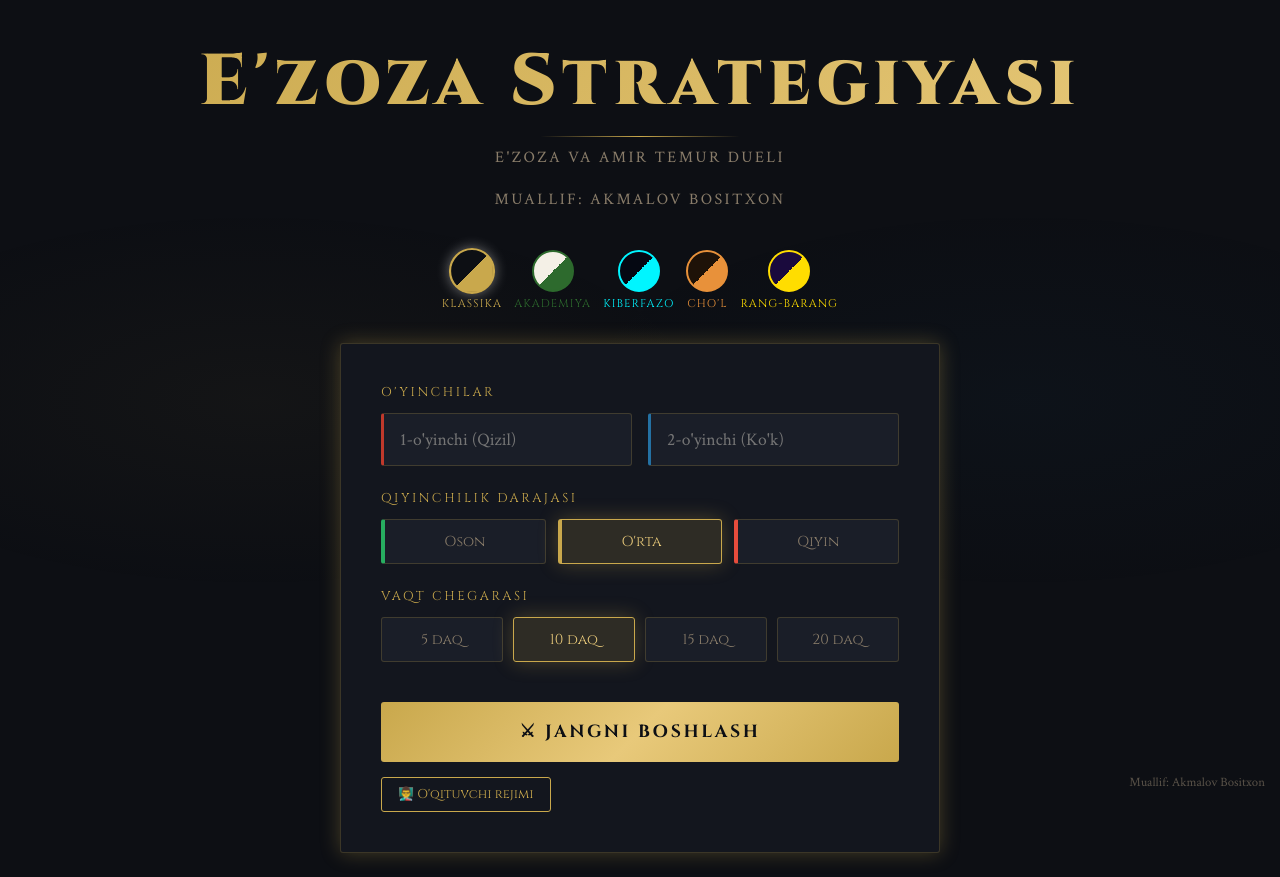
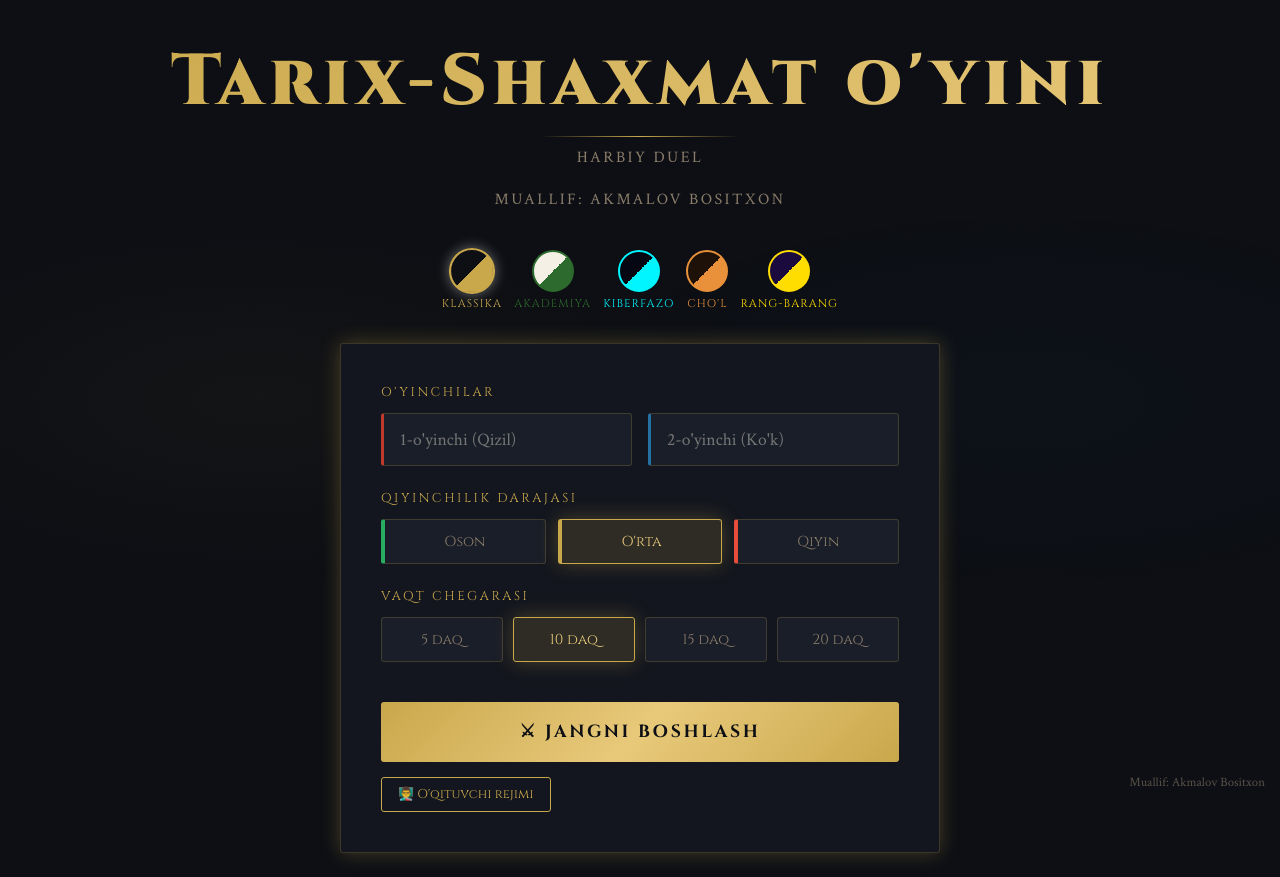
Before and after one commit to Bositkhannn/Tarix-Shaxmat, a plain HTML site: page index.html in a window 1280 px wide. Drawn offline with Linux system fonts and the light colour scheme.

Commit message:
Update index.html

```diff
--- a/index.html
+++ b/index.html
@@ -20,9 +20,9 @@
 <!-- SETUP SCREEN -->
 <div id="setup-screen" class="screen active">
     <div class="logo">
-        <div class="logo-title">E'zoza Strategiyasi</div>
+        <div class="logo-title"> Tarix-Shaxmat o'yini</div>
         <div class="logo-line"></div>
-        <div class="logo-subtitle">E'zoza va Amir Temur dueli</div>
+        <div class="logo-subtitle">Harbiy duel</div>
         <br>
         <div class="logo-subtitle">Muallif: Akmalov Bositxon</div>
     </div>
```
